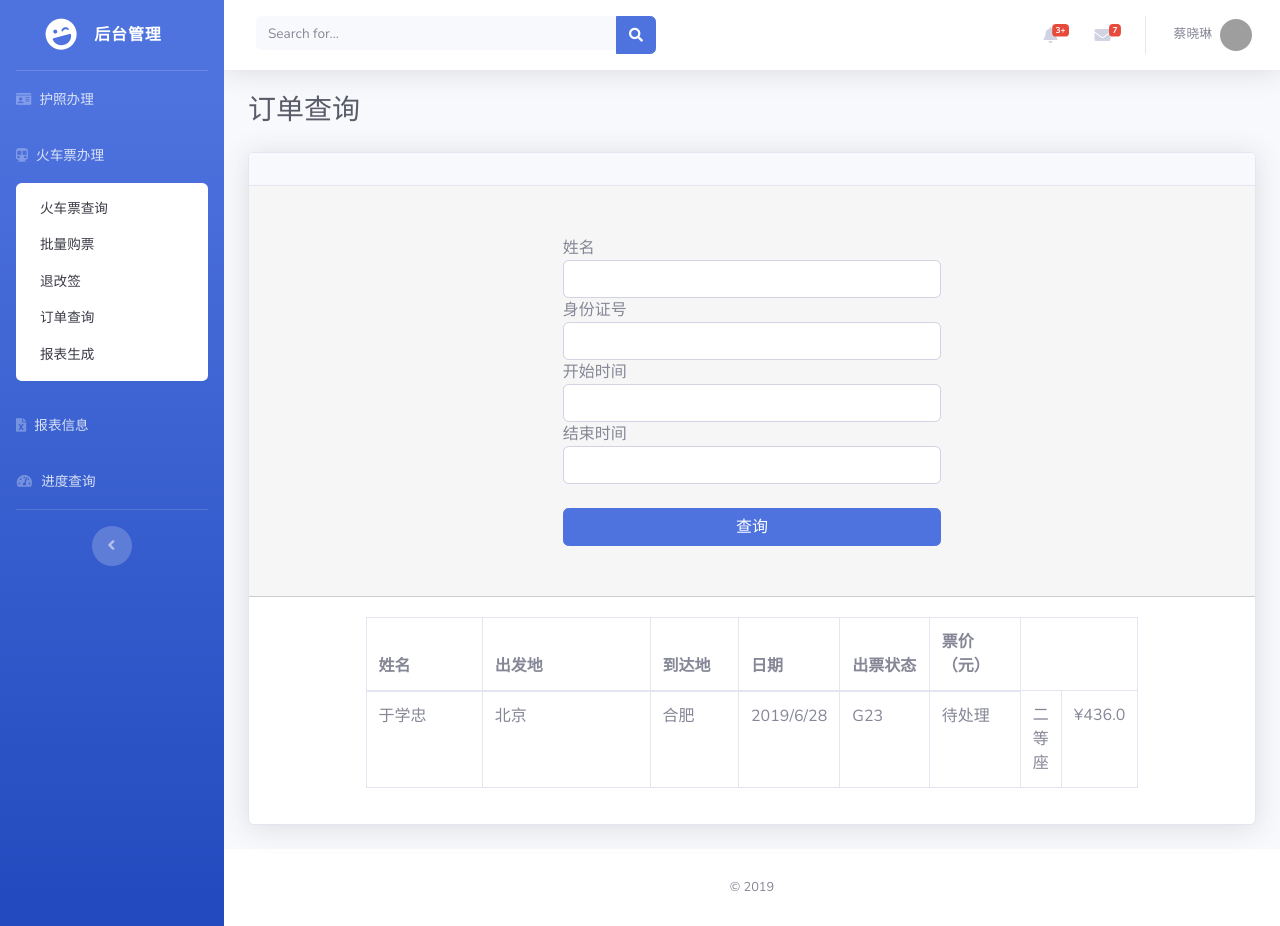
After one commit to topsai/evisa-bg, a Django app: page /trainticket_search/ in a window 1280 px wide. The commit adds this page. Run offline with Django 3.2, Linux system fonts and the light colour scheme; parts of the project's set-up code (start-up, migrations or seed data) failed here and were passed over; some libraries are stand-ins or nearby versions; grey boxes are pictures that could not be loaded.

Commit message:
add search and report page

```diff
--- a/backstage/views.py
+++ b/backstage/views.py
@@ -26,6 +26,8 @@ headers = {
 
 import base64
 import json
+
+
 # from Crypto.Cipher import AES
 
 
@@ -318,6 +320,14 @@ def trainticket_refund(request):
     return render(request, 'sb2/trainticket_refund.html')
 
 
+def trainticket_report(request):
+    return render(request, 'sb2/trainticket_report.html')
+
+
+def trainticket_search(request):
+    return render(request, 'sb2/trainticket_search.html')
+
+
 wxloginapi = "https://api.weixin.qq.com/sns/jscode2session?appid=APPID&secret=SECRET&js_code=JSCODE&grant_type=authorization_code"
 
 
@@ -352,6 +362,7 @@ def wx_auth(func):
 
     return weaper
 
+
 # appid string  是   小程序 appId
 # secret    string  是   小程序 appSecret
 # js_code   string  是   登录时获取的 code
--- a/evisa/urls.py
+++ b/evisa/urls.py
@@ -34,4 +34,6 @@ urlpatterns = [
     path('trainticket/', views.trainticket),
     path('trainticket_team/', views.trainticket_team),
     path('trainticket_refund/', views.trainticket_refund),
+    path('trainticket_search/', views.trainticket_search),
+    path('trainticket_report/', views.trainticket_report),
 ]
--- a/templates/sb2/base.html
+++ b/templates/sb2/base.html
@@ -60,6 +60,8 @@
                     <a class="collapse-item" href="/trainticket/">火车票查询</a>
                     <a class="collapse-item" href="/trainticket_team/">批量购票</a>
                     <a class="collapse-item" href="/trainticket_refund/">退改签</a>
+                    <a class="collapse-item" href="/trainticket_search/">订单查询</a>
+                    <a class="collapse-item" href="/trainticket_report/">报表生成</a>
                 </div>
             </div>
         </li>
--- /dev/null
+++ b/templates/sb2/trainticket_search.html
@@ -0,0 +1,145 @@
+{% extends "sb2/base.html" %}
+{% block css %}
+{% endblock %}
+{% block content %}
+    <style>
+        .table-responsive {
+            overflow-x: hidden;
+            width: 80%;
+        }
+
+        .table-responsive {
+            margin: 0 auto;
+        }
+    </style>
+
+    <div class="container-fluid">
+        <!-- Page Heading -->
+        <h1 class="h3 mb-2 text-gray-800">订单查询</h1>
+        <p class="mb-4"></p>
+
+        <!-- DataTales Example -->
+        <div class="card shadow mb-4">
+            <div class="card-header py-3">
+                {#                <h6 class="m-0 font-weight-bold text-primary">DataTables Example</h6>#}
+            </div>
+
+            <div style="background: #f6f6f6; width: 100%; padding:30px; border-bottom: 1px solid #ccc;">
+                <div style="width:40%; margin:0 auto;  padding-top:20px; padding-bottom: 20px">
+                    姓名 <input type="text" class="form-control" >
+                    身份证号 <input type="text" class="form-control" >
+                    开始时间 <input type="text" class="form-control" >
+                    结束时间 <input type="text" class="form-control" >
+                    <br>
+                    <button class="btn btn-primary btn-block">查询</button>
+                    <!-- Topbar Search -->
+{#                    <form class="d-none d-sm-inline-block form-inline mr-auto ml-md-3 my-2 my-md-0 mw-100 navbar-search">#}
+{#                        <div class="input-group">#}
+{#                            <input type="text" class="form-control bg-light border-0 small" placeholder="Search for..."#}
+{#                                   aria-label="Search" aria-describedby="basic-addon2">#}
+{#                            <div class="input-group-append">#}
+{#                                <button class="btn btn-primary" type="button">#}
+{#                                    <i class="fas fa-search fa-sm"></i>#}
+{#                                </button>#}
+{#                            </div>#}
+{#                        </div>#}
+{#                    </form>#}
+
+{#                    <div style="width:35%; float: left; text-align: center">#}
+{#                        <a href="#" class="btn btn-info  btn-lg">#}
+{#                        <span class="icon text-white-50">#}
+{#                          <i class="fas fa-info-circle"></i>#}
+{#                        </span>#}
+{#                            <span class="text">上传文件</span>#}
+{#                        </a>#}
+{#                    </div>#}
+{#                    <div style="width:65%; float: left; text-align: center">#}
+{#                        <a href="#" class="btn btn-success btn-lg">#}
+{#                        <span class="icon text-white-50">#}
+{#                          <i class="fas fa-arrow-right"></i>#}
+{#                        </span>#}
+{#                            <span class="text">退票/改签</span>#}
+{#                        </a>#}
+{#                    </div>#}
+                </div>
+            </div>
+
+
+            <div class="card-body">
+                <div class="table-responsive">
+                    <div id="dataTable_wrapper" class="dataTables_wrapper dt-bootstrap4" style="margin: 0 auto;">
+
+                        <div class="row">
+                            <div class="col-sm-12">
+                                <table class="table table-bordered dataTable" id="dataTable" width="100%"
+                                       cellspacing="0" role="grid" aria-describedby="dataTable_info"
+                                       style="width: 100%;">
+                                    <thead>
+                                    <tr role="row">
+                                        <th class="sorting_asc" tabindex="0" aria-controls="dataTable" rowspan="1"
+                                            colspan="1" aria-sort="ascending"
+                                            aria-label="Name: activate to sort column descending" style="width: 171px;">
+                                            姓名
+                                        </th>
+                                        <th class="sorting" tabindex="0" aria-controls="dataTable" rowspan="1"
+                                            colspan="1" aria-label="Position: activate to sort column ascending"
+                                            style="width: 260px;">出发地
+                                        </th>
+                                        <th class="sorting" tabindex="0" aria-controls="dataTable" rowspan="1"
+                                            colspan="1" aria-label="Office: activate to sort column ascending"
+                                            style="width: 123px;">到达地
+                                        </th>
+                                        <th class="sorting" tabindex="0" aria-controls="dataTable" rowspan="1"
+                                            colspan="1" aria-label="Age: activate to sort column ascending"
+                                            style="width: 55px;">日期
+                                        </th>
+                                        <th class="sorting" tabindex="0" aria-controls="dataTable" rowspan="1"
+                                            colspan="1" aria-label="Start date: activate to sort column ascending"
+                                            style="width: 114px;">出票状态
+                                        </th>
+                                        <th class="sorting" tabindex="0" aria-controls="dataTable" rowspan="1"
+                                            colspan="1" aria-label="Salary: activate to sort column ascending"
+                                            style="width: 104px;">票价（元）
+                                        </th>
+                                    </tr>
+                                    </thead>
+                                    <tfoot>
+                                    <!--
+                                    <tr>
+                                        <th rowspan="1" colspan="1">姓名</th>
+                                        <th rowspan="1" colspan="1">出发地</th>
+                                        <th rowspan="1" colspan="1">到达地</th>
+                                        <th rowspan="1" colspan="1">日期</th>
+                                        <th rowspan="1" colspan="1">出票状态</th>
+                                        <th rowspan="1" colspan="1">Salary</th>
+                                    </tr>
+                                    -->
+                                    </tfoot>
+                                    <tbody>
+                                    <tr role="row" class="odd">
+                                        <td class="sorting_1">于学忠</td>
+                                        <td>北京</td>
+                                        <td>合肥</td>
+                                        <td>2019/6/28</td>
+                                        <td>G23</td>
+                                        <td>待处理</td>
+                                        <td>二等座</td>
+                                        <td>¥436.0</td>
+                                    </tr>
+
+
+                                    </tbody>
+                                </table>
+                            </div>
+                        </div>
+
+                    </div>
+                </div>
+            </div>
+        </div>
+
+    </div>
+    <!-- /.container-fluid -->
+{% endblock %}
+{% block js %}
+{% endblock %}
```
Also changed, not shown: templates/sb2/trainticket_report.html (added, +54 -0 lines).
